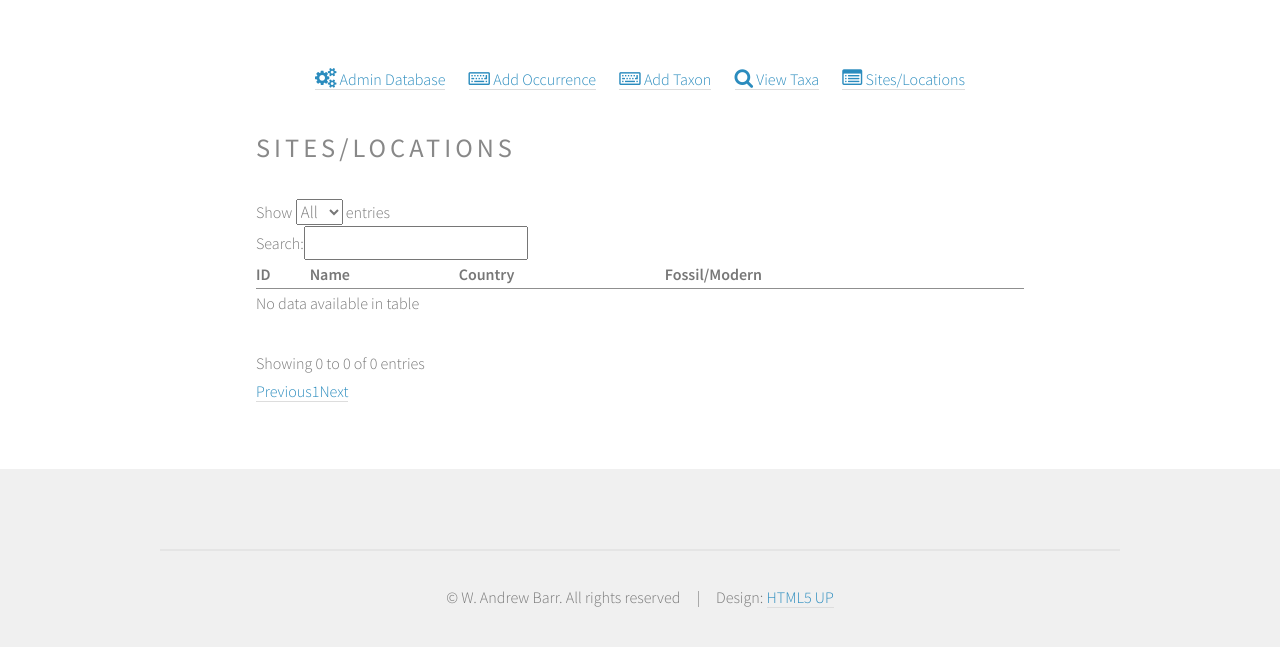
After one commit to wabarr/census-paleo, a Django app: page /site_list/ in a window 1280 px wide. The commit adds this page. Shown: the top 647 px of the page. Run offline with Django 3.2, Linux system fonts and the light colour scheme; the visitor is signed in with stand-in values (Sample User, id 1); data that the repository does not hold is empty; parts of the project's set-up code (start-up, migrations or seed data) failed here and were passed over; some libraries are stand-ins or nearby versions.

Commit message:
add sitelist and a few other tweaks

```diff
--- a/census_paleo/templates/census_navbar.html
+++ b/census_paleo/templates/census_navbar.html
@@ -13,12 +13,10 @@
         <div class="census-nav-container">
             <li><a class="icon icon-search" href="/taxa/"><span> View Taxa</span></a></li>
         </div>
-        {% comment %}<div class="census-nav-container">
-            <li><a class="icon icon-map-marker" href="/sites/"><span> View Sites</span></a></li>
+        <div class="census-nav-container">
+            <li><a class="icon icon-list-alt" href="/site_list/"><span> Sites/Locations</span></a></li>
         </div>
-        <div class="census-nav-container">
-            <li><a class="icon icon-list" href="/sites/"><span> Site List</span></a></li>
-        </div>{% endcomment %}
+
 
 
 
--- a/census_paleo/templates/site_detail.html
+++ b/census_paleo/templates/site_detail.html
@@ -25,6 +25,11 @@
                             {% endif %}
 
                         </table>
+                        {% if site.maxAgeMa %}
+                        <a href="/admin/census_paleo/fossillocation/{{ site.id }}"><button>Edit Site Details</button></a>
+                        {% else %}
+                        <a href="/admin/census_paleo/censuslocation/{{ site.id }}"><button>Edit Site Details</button></a>
+                        {% endif %}
                     </div>
 
 
--- /dev/null
+++ b/census_paleo/templates/site_list.html
@@ -0,0 +1,56 @@
+{% extends "strongly_typed_no_sidebar.html" %}
+{% block title %}<title>Locations</title>{% endblock %}
+{% block header_block %}{% endblock %}
+{% block extra_style %}
+    <link rel="stylesheet" type="text/css" href="//cdn.datatables.net/1.10.5/css/jquery.dataTables.css">
+{% endblock %}
+
+{% block base_content %}
+<div id="main-wrapper">
+                {% include "census_navbar.html" %}
+				<!-- Main -->
+					<div id="main" class="container" style="width:60%;>
+						<div class="row">
+
+							<!-- Content -->
+								<div id="content" class="12u skel-cell-mainContent">
+
+									<!-- Post -->
+										<article class="is-post">
+                                        <h2>Sites/Locations</h2>
+                                        <table id="site-table" style="display: none; width: 100%" class="display compact">
+                                            <thead>
+                                                <tr class="headerRow"><td>ID</td><td>Name</td><td>Country</td><td>Fossil/Modern</td></tr>
+                                            </thead>
+                                            <tbody>
+                                                {% for object in combined_objects %}
+                                                <tr>
+                                                    <td><a href="/sites/{{ object.shortName }}">{{ object.id }}</a>&nbsp;&nbsp;&nbsp;</td>
+                                                    <td>{{ object.fullName }}</td>
+                                                    <td>{{ object.country }}</td>
+                                                    <td>{% if object.projectArea %}Fossil{% else %}Modern{% endif %}</td>
+                                                </tr>
+                                                {% endfor %}
+                                            </tbody>
+                                        </table>
+
+										</article>
+
+								</div>
+
+						</div>
+					</div>
+
+			</div>
+
+    <script type="text/javascript" charset="utf8" src="//cdn.datatables.net/1.10.5/js/jquery.dataTables.js"></script>
+    <script>
+        $(document).ready(function() {
+            $('#site-table').DataTable( {
+                "lengthMenu": [[-1, 50, 100], ["All", 50, 100]]
+            } );
+            $('#site-table').show();
+
+} );
+    </script>
+{% endblock %}
--- a/census_paleo/urls.py
+++ b/census_paleo/urls.py
@@ -1,7 +1,7 @@
 from django.conf.urls import patterns, include, url
 from census_paleo.views import *
 from ajax_select import urls as ajax_select_urls
-from tastypie.api import Api
+#from tastypie.api import Api
 from django.contrib import admin
 #from census_paleo.api import OccurrenceResource, ReferenceResource, TaxonomyResource
 
@@ -23,8 +23,9 @@ urlpatterns = patterns('',
     url(r'^add_taxon/$',add_taxon),
     url(r'^occurrence-pivot/$',occurrence_pivot),
     url(r'^occurrence-pivot-json/$',occurrence_pivot_json),
-    url(r'^sites/$',sites),
+    url(r'^sites/$',ViewSites.as_view()),
     url(r'^sites/(?P<sitename>.+)/$',site_detail, name='site_detail'),
+    url(r'^site_list/$',ViewSites.as_view(), name='site_list'),
     url(r'^sites_json/$',sites_json),
     url(r'^taxa/$',ViewTaxa.as_view(), name="taxon_list"),
     url(r'^taxa/(?P<pk>[-\w]+)/$', ViewTaxon.as_view(), name="taxon_detail"),
--- a/census_paleo/views.py
+++ b/census_paleo/views.py
@@ -1,5 +1,5 @@
 import json
-from django.http import HttpResponse,HttpResponseRedirect
+from django.http import HttpResponse,HttpResponseRedirect, Http404
 from django.template import Context, loader,RequestContext
 from django.shortcuts import render_to_response,render
 from census_paleo.models import *
@@ -12,9 +12,10 @@ from django.views.generic.detail import DetailView
 from django.views.generic.list import ListView
 from django.contrib.auth.decorators import login_required, permission_required
 from census_paleo.forms import OccurrenceForm, GetTaxonInfoForm, TaxonForm, CSVUploadForm
-from django_pandas.io import read_frame
+#from django_pandas.io import read_frame
 from django.utils.decorators import method_decorator
 from django.core.urlresolvers import reverse
+from itertools import chain
 import csv
 
 
@@ -29,7 +30,7 @@ def sites(request):
 def site_detail(request, sitename):
 
     if not sitename:
-        HttpResponseRedirect("/census/sites")
+        raise Http404("Site Does Not Exist")
     else:
         try: #first try to get from the fossil locations
             site = fossilLocation.objects.get(shortName = sitename)
@@ -37,7 +38,7 @@ def site_detail(request, sitename):
             try:
                 site = censusLocation.objects.get(shortName = sitename)
             except:#if neither fossil nor census location then just return the map
-                return HttpResponseRedirect("/census/sites/")
+                raise Http404("Site Does Not Exist")
 
         site_occurrences = occurrence.objects.filter(location__shortName = sitename)
         if isinstance(site, fossilLocation):
@@ -48,7 +49,6 @@ def site_detail(request, sitename):
         return render_to_response('site_detail.html',
                               {"site_occurrences":site_occurrences, "site":site, "relatedSites":relatedSites},
                               context_instance=RequestContext(request))
-
 
 
 def sites_json(request):
@@ -156,6 +156,25 @@ class ViewTaxa(ListView):
     @method_decorator(login_required)
     def dispatch(self, *args, **kwargs):
         return super(ViewTaxa, self).dispatch(*args, **kwargs)
+
+class ViewSites(ListView):
+    model = censusLocation
+    template_name = "site_list.html"
+
+    def get_context_data(self, **kwargs):
+        context = super(ViewSites, self).get_context_data(**kwargs)
+        fossilLocationIDs = [object.id for object in fossilLocation.objects.all()]
+        censusLocationIDs = [object.id for object in censusLocation.objects.all() if object.id not in fossilLocationIDs]
+        censusLocations = censusLocation.objects.filter(pk__in=censusLocationIDs)
+        fossilLocations = fossilLocation.objects.filter(pk__in=fossilLocationIDs)
+        result_list = list(chain(censusLocations, fossilLocations))
+        context["combined_objects"] = result_list
+        return context
+
+    @method_decorator(login_required)
+    def dispatch(self, *args, **kwargs):
+        return super(ViewSites, self).dispatch(*args, **kwargs)
+
 
 class ViewOccurrence(DetailView):
     model = occurrence
```
